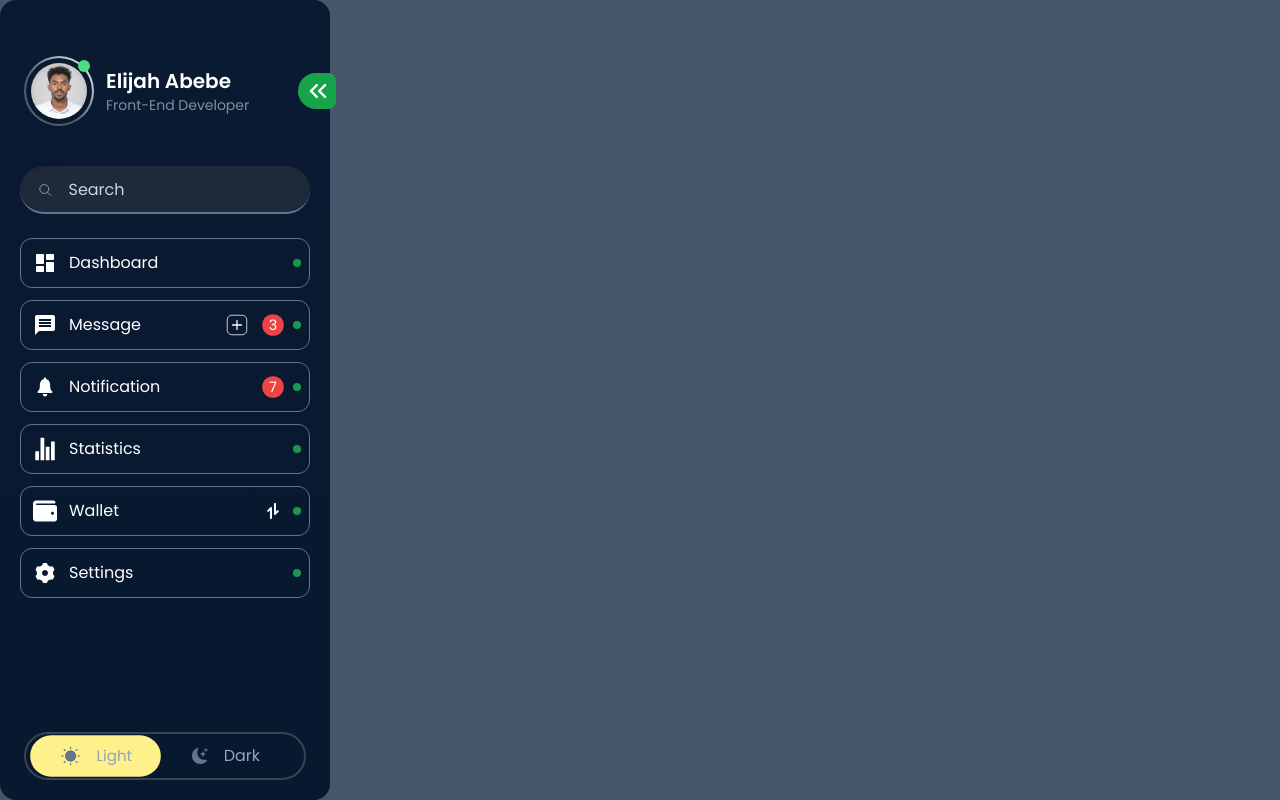
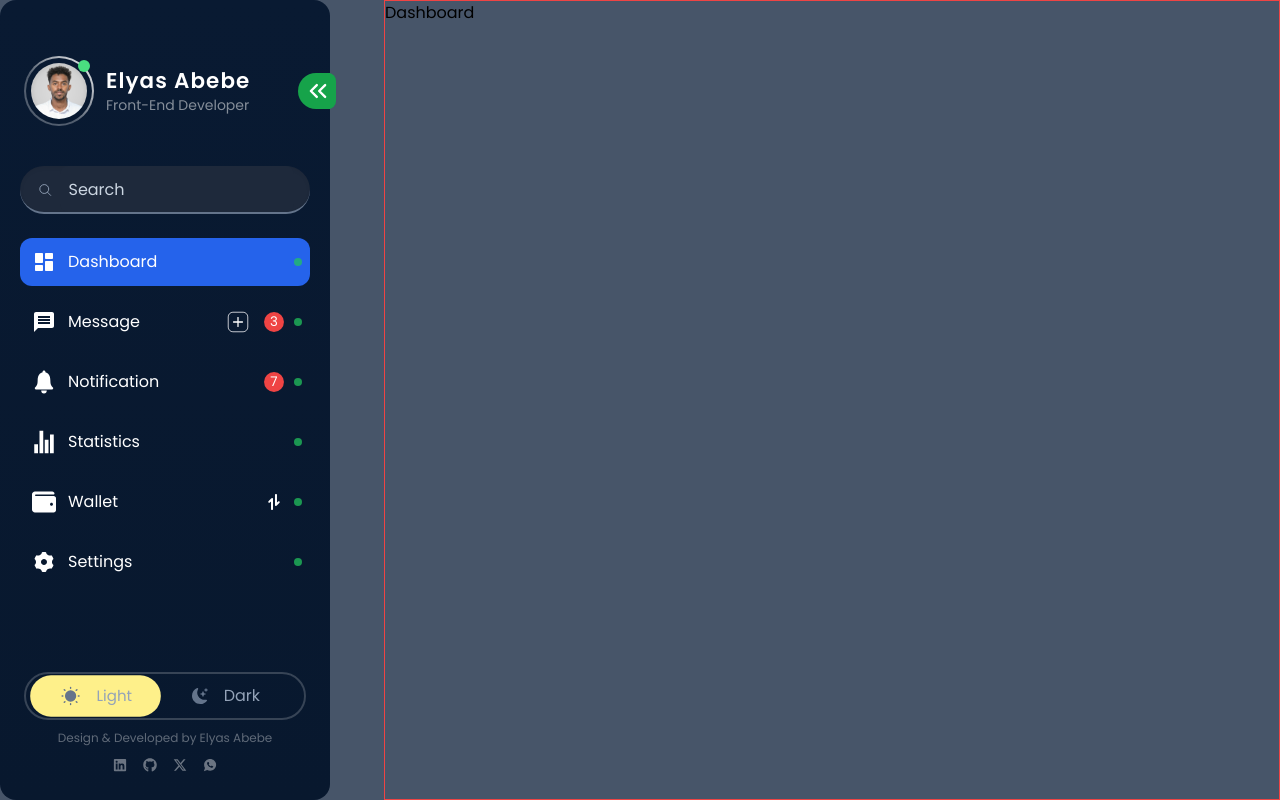
Before and after one commit to Elijah-05/responsive-sidebar, a React (Vite) app: page / in a window 1280 px wide. Built offline with nearby package versions, Linux system fonts and the light colour scheme.

Commit message:
better ui update, navigation completed

```diff
--- a/src/App.tsx
+++ b/src/App.tsx
@@ -6,7 +6,12 @@ const App = () => {
     <div className={`min-h-screen bg-slate-600`}>
       <Routes>
         <Route path="/*" element={<MasterLayout />}>
-          <Route index element={<div>Home</div>} />
+          <Route index element={<div>Dashboard</div>} />
+          <Route path="message" element={<div>Message</div>} />
+          <Route path="notification" element={<div>Notification</div>} />
+          <Route path="statistics" element={<div>Statistics</div>} />
+          <Route path="wallet" element={<div>Wallet</div>} />
+          <Route path="settings" element={<div>Settings</div>} />
         </Route>
       </Routes>
     </div>
--- a/src/assets/index.ts
+++ b/src/assets/index.ts
@@ -10,9 +10,17 @@ import { RiDashboardFill as DashboardIcon } from "react-icons/ri";
 import { MdMessage as MessageIcon } from "react-icons/md";
 import { LuPlus as PlusIcon } from "react-icons/lu";
 import { RiSettings3Fill as SettingIcon } from "react-icons/ri";
-import { FaWallet as WalletIcon } from "react-icons/fa";
-import { IoIosNotifications as NotificationIcon } from "react-icons/io";
+import {
+  FaWallet as WalletIcon,
+  FaLinkedin as Linkedin,
+  FaGithub as Github,
+} from "react-icons/fa";
+import {
+  IoIosNotifications as NotificationIcon,
+  IoLogoWhatsapp as WhatsApp,
+} from "react-icons/io";
 import { CgArrowsExchangeV as ExchangeIcon } from "react-icons/cg";
+import { FaXTwitter as Twitter } from "react-icons/fa6";
 
 export {
   Profile,
@@ -28,4 +36,8 @@ export {
   WalletIcon,
   NotificationIcon,
   ExchangeIcon,
+  Linkedin,
+  Github,
+  WhatsApp,
+  Twitter,
 };
--- a/src/components/list/List.tsx
+++ b/src/components/list/List.tsx
@@ -1,16 +1,27 @@
 import { ReactNode } from "react";
+import { useLocation, useNavigate } from "react-router-dom";
 
 export interface ListPropType {
+  isActive?: boolean;
   icon1?: ReactNode;
   icon2?: ReactNode;
   label: string;
   isCollapsed: boolean;
   toggleCollapse?: (state: boolean) => void;
+  path?: string;
 }
-const List = ({ icon1, icon2, label, isCollapsed }: ListPropType) => {
+const List = ({ icon1, icon2, label, isCollapsed, path }: ListPropType) => {
+  const { pathname } = useLocation();
+  const navigate = useNavigate();
+
+  const isActive = path === pathname.replace("/", "") || path === pathname;
+
   return (
     <div
-      className={`relative group py-3 px-3 flex justify-between items-center cursor-pointer rounded-xl border border-slate-500 transition-all`}
+      onClick={() => path && navigate(path)}
+      className={`relative group py-3 px-3 ${
+        isActive ? "bg-blue-600" : "hover:bg-blue-600 hover:bg-opacity-30"
+      } flex justify-between items-center cursor-pointer rounded-xl borde border-slate-500 transition-all duration-500`}
     >
       <div
         className={`flex gap-3 ${
@@ -36,7 +47,7 @@ const List = ({ icon1, icon2, label, isCollapsed }: ListPropType) => {
       </div>
       <button
         className={`shrink-0 ${
-          isCollapsed ? "w-0 opacity-0" : "scale-100 opacity-100"
+          isCollapsed ? "scale-0 opacity-0" : "scale-100 opacity-100"
         } mr-3 duration-500`}
       >
         {icon2}
--- a/src/components/side_bar/SideBar.tsx
+++ b/src/components/side_bar/SideBar.tsx
@@ -2,13 +2,17 @@ import {
   Chevron,
   DashboardIcon,
   ExchangeIcon,
+  Github,
   GraphIcon,
+  Linkedin,
   MessageIcon,
   NotificationIcon,
   PlusIcon,
   Profile,
   SettingIcon,
+  Twitter,
   WalletIcon,
+  WhatsApp,
 } from "../../assets";
 import { CollapsePropsType } from "../../utils/types/types";
 import Avatar from "../avatar/Avatar";
@@ -30,13 +34,15 @@ const SideBar = ({ isCollapsed, toggleSideBar }: CollapsePropsType) => {
       >
         <div className={`flex items-center gap-3 w-[100%] overflow-hidden`}>
           <Avatar src={Profile} isCollapsed={isCollapsed} />
-          <div className={`text-white transition-all shrink-0 duration-100`}>
+          <div
+            className={`text-white transition-all shrink-0 duration-100 leading-7`}
+          >
             <h1
-              className={`text-xl font-semibold ${
+              className={`text-[1.34rem] font-semibold ${
                 isCollapsed ? "text-[0rem] opacity-0" : "opacity-100"
-              } duration-500`}
+              } duration-500 tracking-wider`}
             >
-              Elijah Abebe
+              Elyas Abebe
             </h1>
             <p
               className={`text-sm ${
@@ -74,13 +80,17 @@ const SideBar = ({ isCollapsed, toggleSideBar }: CollapsePropsType) => {
             isCollapsed={isCollapsed}
             icon1={<DashboardIcon className="text-2xl text-white" />}
             label="Dashboard"
+            path="/"
           />
           <List
             isCollapsed={isCollapsed}
             icon1={<MessageIcon className="text-2xl text-white" />}
             icon2={
-              <div className="flex gap-3 flex-row-reverse">
-                <div className="text-white fully-center bg-red-500 w-6 h-6 scale-90 rounded-full">
+              <div
+                onClick={(e) => e.stopPropagation()}
+                className="flex gap-3 flex-row-reverse"
+              >
+                <div className="text-white fully-center bg-red-500 w-6 h-6 scale-[0.83] rounded-full">
                   3
                 </div>
                 <div className="border p-[2px] scale-[0.85] rounded-md">
@@ -89,35 +99,61 @@ const SideBar = ({ isCollapsed, toggleSideBar }: CollapsePropsType) => {
               </div>
             }
             label="Message"
+            path="message"
           />
           <List
             isCollapsed={isCollapsed}
-            icon1={<NotificationIcon className="text-2xl text-white" />}
+            icon1={
+              <NotificationIcon className="text-2xl scale-[1.23] text-white" />
+            }
             icon2={
-              <div className="text-white fully-center bg-red-500 w-6 h-6 scale-90 rounded-full">
+              <div className="text-white fully-center bg-red-500 w-6 h-6 scale-[0.83] rounded-full">
                 7
               </div>
             }
             label="Notification"
+            path="notification"
           />
           <List
             isCollapsed={isCollapsed}
             icon1={<GraphIcon className="text-2xl text-white" />}
             label="Statistics"
+            path="statistics"
           />
           <List
             isCollapsed={isCollapsed}
             icon1={<WalletIcon className="text-2xl text-white" />}
             icon2={<ExchangeIcon className="text-2xl text-white" />}
             label="Wallet"
+            path="wallet"
           />
           <List
             isCollapsed={isCollapsed}
             icon1={<SettingIcon className="text-2xl text-white" />}
             label="Settings"
+            path="settings"
           />
         </div>
         <ThemeSwitch isCollapsed={isCollapsed} toggleSideBar={toggleSideBar} />
+        <div
+          className={`${
+            isCollapsed ? "opacity-0 text-[0rem]" : "text-xs opacity-100"
+          } absolute shrink-0 left-0 right-0 bottom-7 px-6 text-white grow transition-all duration-500`}
+        >
+          <p className=" opacity-35 text-center">
+            Design & Developed by Elyas Abebe
+          </p>
+          <div
+            className={`fully-center ${
+              isCollapsed ? "scale-0" : "scale-100"
+            } text-sm mt-3 gap-4 opacity-40 duration-300`}
+          >
+            <Linkedin className="" />
+            <Github className="" />
+            <Twitter className="" />
+            <WhatsApp className="" />
+          </div>
+        </div>
       </div>
     </div>
   );
--- a/src/components/switch/ThemeSwitch.tsx
+++ b/src/components/switch/ThemeSwitch.tsx
@@ -13,7 +13,7 @@ const ThemeSwitch = ({ isCollapsed }: CollapsePropsType) => {
     <div
       className={`flex items-center justify-evenly ${
         isCollapsed ? "h-[64px] scale-[0.8]" : "w-auto"
-      } absolute bottom-5 overflow-hidden left-6 right-6 border-2 border-[#ffffff30] h-12 grow rounded-full duration-500`}
+      } absolute bottom-20 overflow-hidden left-6 right-6 border-2 border-[#ffffff30] h-12 grow rounded-full duration-500`}
     >
       <button
         onClick={() => setIsDark(false)}
--- a/src/layout/MasterLayout.tsx
+++ b/src/layout/MasterLayout.tsx
@@ -1,5 +1,6 @@
 import { useState } from "react";
 import SideBar from "../components/side_bar/SideBar";
+import { Outlet } from "react-router-dom";
 
 const MasterLayout = () => {
   const [isCollapsed, setIsCollapsed] = useState<boolean>(false);
@@ -16,7 +17,9 @@ const MasterLayout = () => {
           toggleSideBar={handleSideBarToggle}
         />
       </aside>
-      <main className=""></main>
+      <main className="ml-96 stroke h-screen">
+        <Outlet />
+      </main>
     </div>
   );
 };
```
